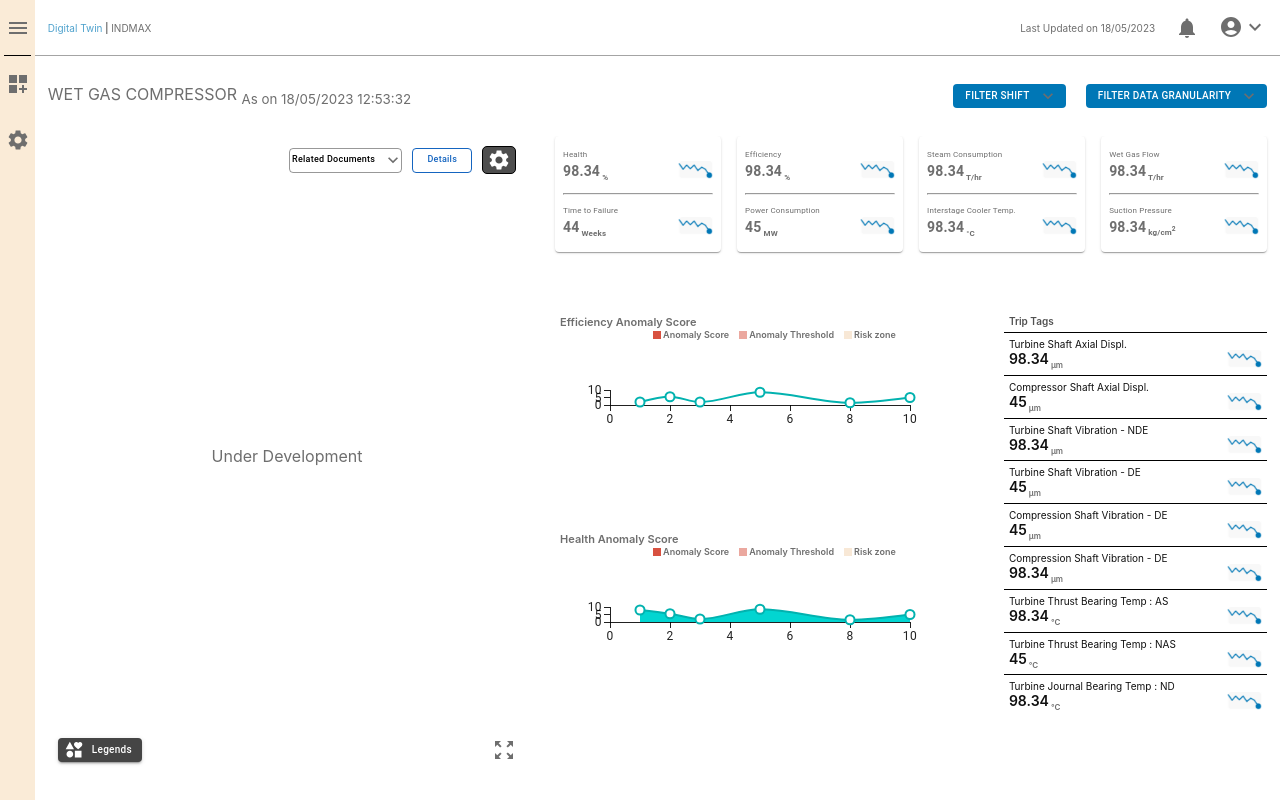
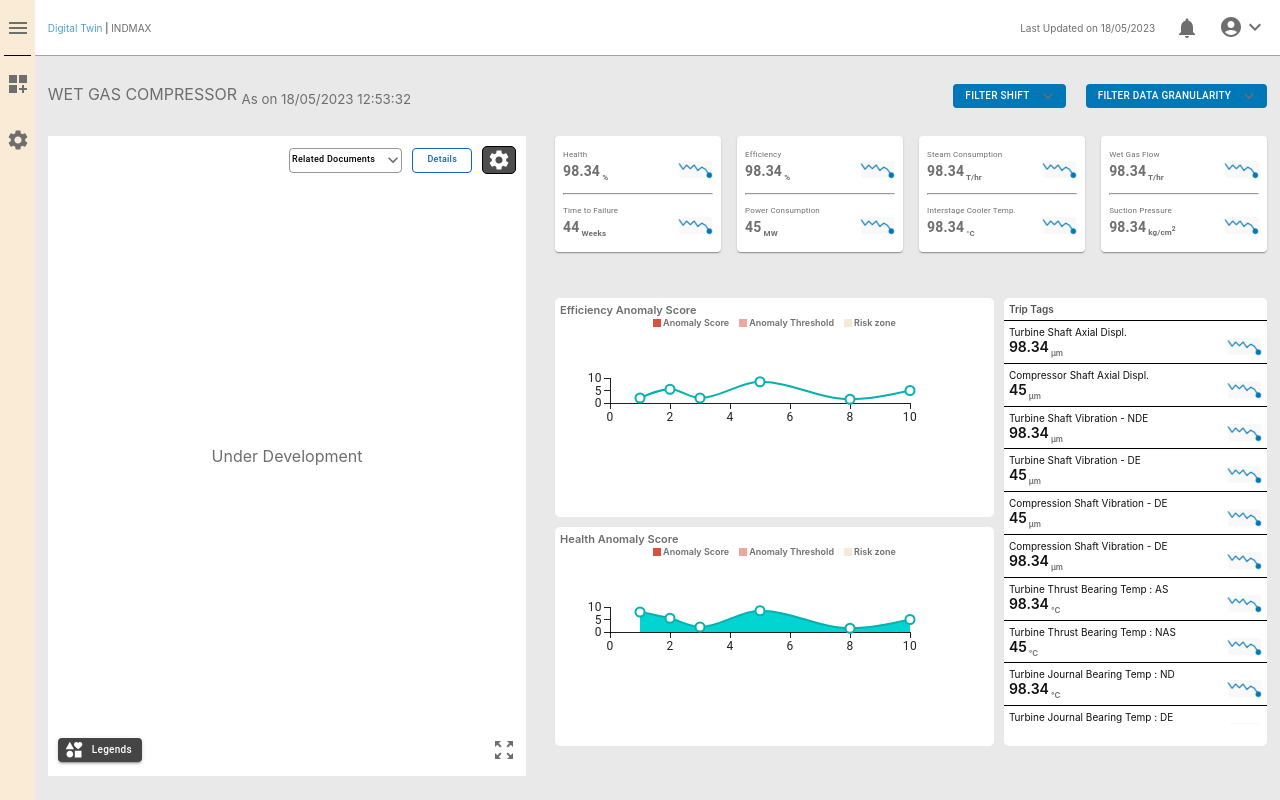
Before and after one commit to vishwajitkhanna/algo8, a React (Create React App) app: page / in a window 1280 px wide. Built offline with nearby package versions, Linux system fonts and the light colour scheme.

Commit message:
"second commit"

```diff
--- a/src/App.css
+++ b/src/App.css
@@ -5,6 +5,7 @@
 .main{
     width: 100%;
     height: 100vh;
+    background-color: #eae9e9;
 }
 .main-right{
     width: 100%;
--- a/src/Components/Griditem.css
+++ b/src/Components/Griditem.css
@@ -2,7 +2,7 @@
     width: 100%;
     /* padding-right: 1vw; */
     /* padding-left: 1vw; */
-    height: 53vh;
+    height: 56vh;
     display: grid;
     gap: 10px;
     grid-template-columns: 5fr 3fr;
--- a/src/Components/Griditem.js
+++ b/src/Components/Griditem.js
@@ -30,7 +30,7 @@ const Griditem = () => {
             },
           ]}
           width={400}
-          height={115}
+          height={125}
         />
       </div>
       <div className="c2">
@@ -58,7 +58,7 @@ const Griditem = () => {
             },
           ]}
           width={400}
-          height={115}
+          height={125}
         />
       </div>
       <div className="c3">
```
